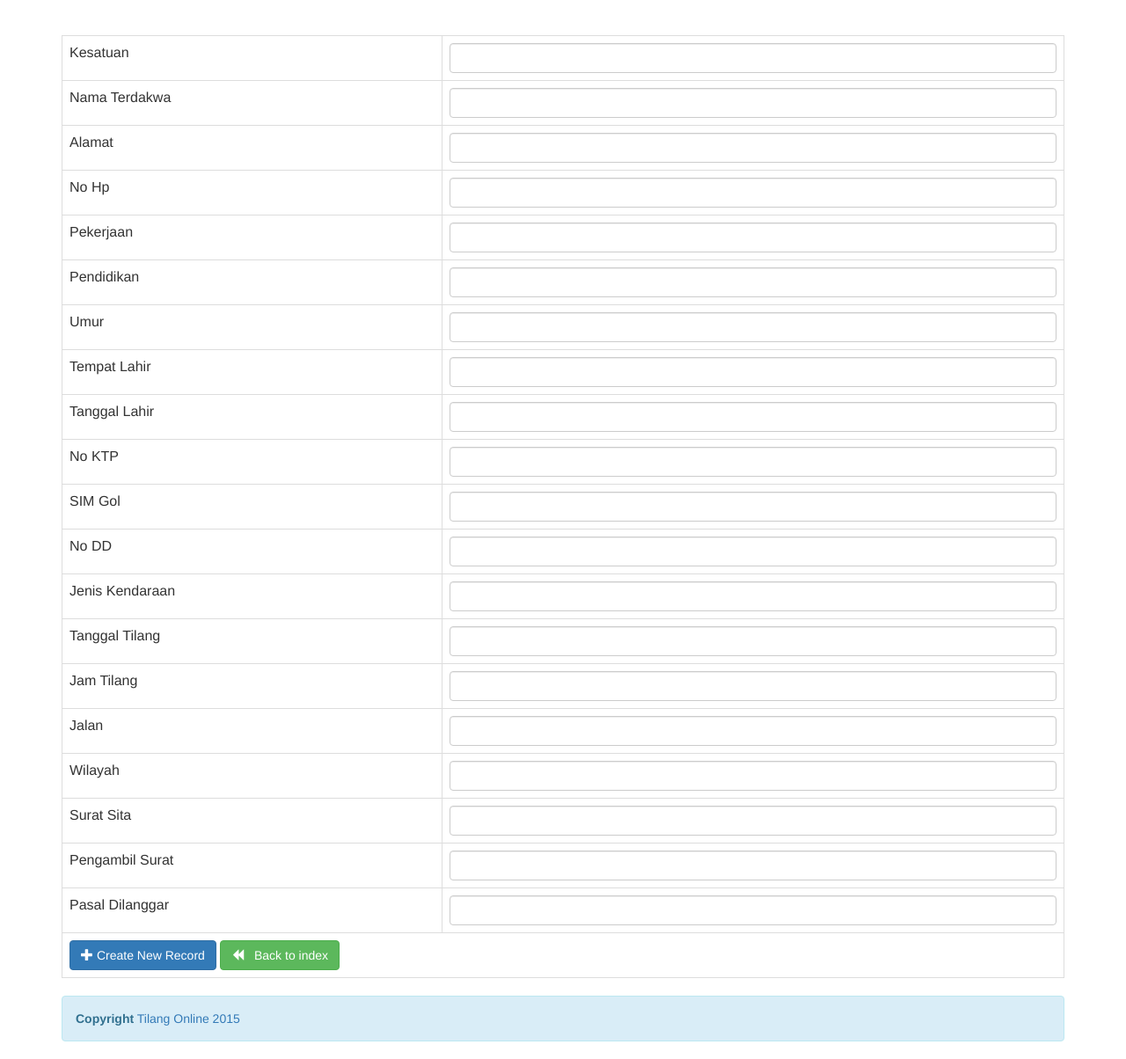
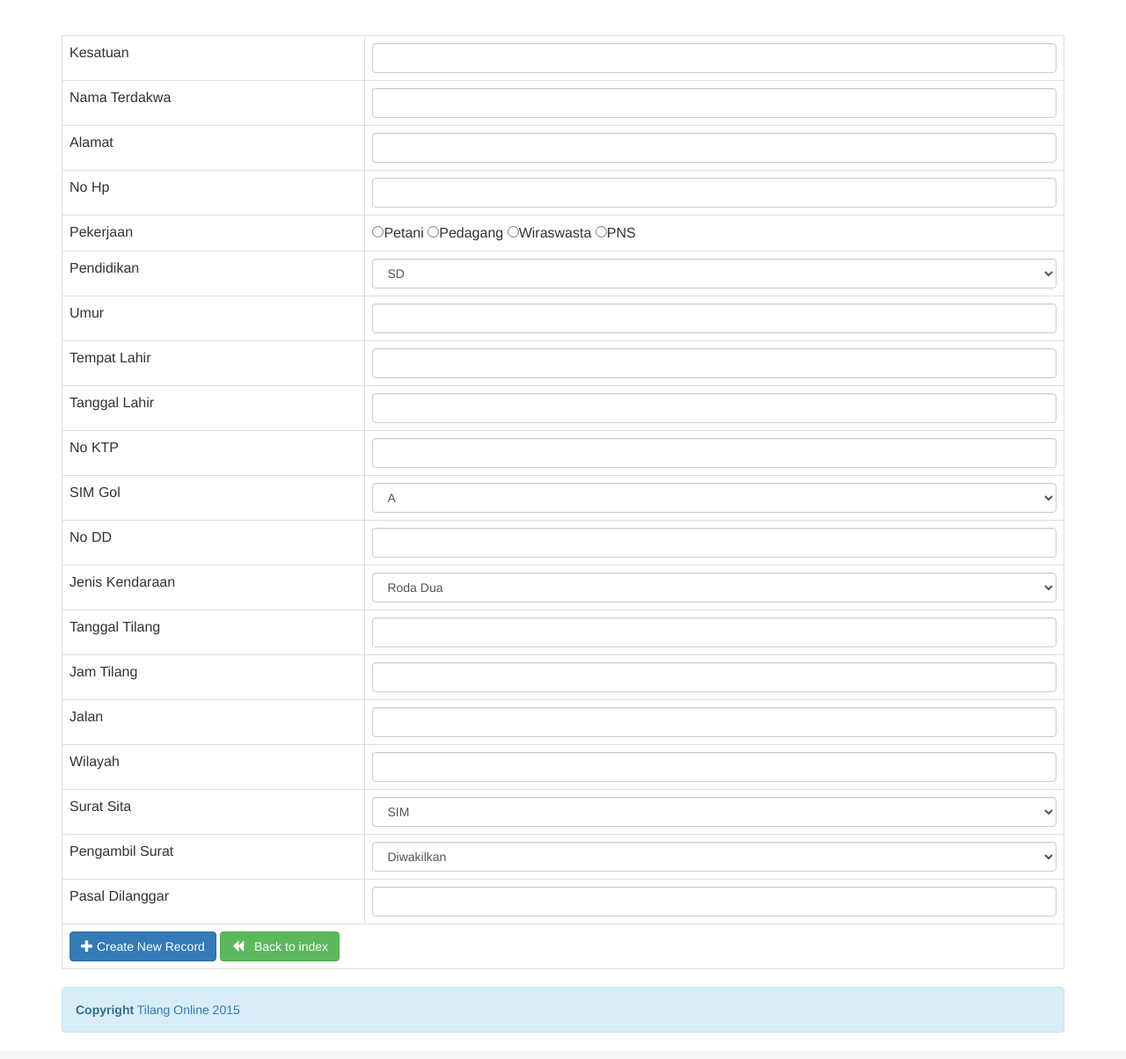
Before and after one commit to diansastro/project-otwhackaton, a PHP site: page /add-data.php in a window 1280 px wide. Shown: the part 51-1255 px from the top of the page at 88% size. After the commit the page ends 1225 px from the top, so only its background shows below. Run offline with PHP 8.4, Linux system fonts and the light colour scheme.

Commit message:
adding files

```diff
--- a/add-data.php
+++ b/add-data.php
@@ -84,7 +84,7 @@
 <div class="clearfix"></div><br />
 <div class="container">
 	 <form method='post'>
-    <table class='table table-bordered'>
+    <table class='table table-bordered table-responsive'>
 
         <tr>
             <td>Kesatuan</td>
@@ -104,11 +104,24 @@
         </tr>
 				<tr>
             <td>Pekerjaan</td>
-            <td><input type='text' name='pekerjaan' class='form-control' required></td>
+            <td><input type='radio' value="Petani" name='pekerjaan' id="pekerjaan"/>Petani
+								<input type='radio' value="Pedagang" name='pekerjaan' id="pekerjaan"/>Pedagang
+								<input type='radio' value="Wiraswasta" name='pekerjaan' id="pekerjaan" />Wiraswasta
+								<input type='radio' value="PNS" name='pekerjaan' id="pekerjaan" />PNS
+						</td>
         </tr>
 				<tr>
             <td>Pendidikan</td>
-            <td><input type='text' name='pendidikan' class='form-control' required></td>
+            <td><select class="form-control" name="pendidikan">
+										<option>SD</option>
+										<option>SMP</option>
+										<option>SMA</option>
+										<option>D3</option>
+										<option>S1</option>
+										<option>S2</option>
+										<option>S3</option>
+								</select>
+ 						</td>
         </tr>
 				<tr>
             <td>Umur</td>
@@ -129,7 +142,14 @@
 	      </tr>
 				<tr>
 						<td>SIM Gol</td>
-						<td><input type='text' name='sim_gol' class='form-control' required></td>
+						<td><select class="form-control" name="sim_gol">
+										<option>A</option>
+										<option>A Khusus</option>
+										<option>B1</option>
+										<option>B2</option>
+										<option>C</option>
+								</select>
+						</td>
 				</tr>
 				<tr>
 						<td>No DD</td>
@@ -137,7 +157,14 @@
 				</tr>
 				<tr>
 						<td>Jenis Kendaraan</td>
-						<td><input type='text' name='jns_kendaraan' class='form-control' required></td>
+						<td><select class="form-control" name="jns_kendaraan">
+										<option>Roda Dua</option>
+										<option>Roda Empat</option>
+										<option>Roda Enam</option>
+										<option>#</option>
+										<option>#</option>
+								</select>
+						</td>
 				</tr>
 				<tr>
 						<td>Tanggal Tilang</td>
@@ -157,11 +184,21 @@
 				</tr>
 				<tr>
 						<td>Surat Sita</td>
-						<td><input type='text' name='surat_sita' class='form-control' required></td>
+						<td><select class="form-control" name="surat_sita">
+										<option>SIM</option>
+										<option>STNK</option>
+										<option>KTP</option>
+										<option>Lain-Lain</option>
+								</select>
+						</td>
 				</tr>
 				<tr>
 						<td>Pengambil Surat</td>
-						<td><input type='text' name='ambil_sitaan' class='form-control' required></td>
+						<td><select class="form-control" name="ambil_sitaan">
+										<option>Diwakilkan</option>
+										<option>Sendiri</option>
+								</select>
+						</td>
 				</tr>
 				<tr>
 						<td>Pasal Dilanggar</td>
--- a/class.crud.php
+++ b/class.crud.php
@@ -67,7 +67,7 @@
 																														alamat=:almt, no_hp=:nhp, pekerjaan=:pkrj,
 																														pendidikan=:pddkn, umur=:umur, t_lahir=:tlhr,
 																														tgl_lahir=:tglhr, no_ktp=:nktp, sim_gol=:simgol,
-																														no_dd=:no_dd, jns_kendaraan=:jnskendara, tgl_tilang=:tgltilang,
+																														no_dd=:nodd, jns_kendaraan=:jnskendara, tgl_tilang=:tgltilang,
 																														jam_tilang=:jmtlg, jalan=:jln, wilayah=:wil, surat_sita=:ssita,
 																														ambil_sitaan=:ambsita, pasal_dilanggar=:psllanggar WHERE id=:id");
 						$stmt->bindparam(":kes",$kes);
@@ -102,7 +102,8 @@
 						}
 			}
 
-			public function delete($id){
+			public function delete($id)
+				{
 					$stmt = $this->db->prepare("DELETE FROM datatilang WHERE id=:id");
 					$stmt->bindparam(":id",$id);
 					$stmt->execute();
@@ -121,32 +122,32 @@
 						{
 							?>
                 <tr>
-                <td><?php print($row['id']); ?></td>
-                <td><?php print($row['kesatuan']); ?></td>
-                <td><?php print($row['nama_dakwa']); ?></td>
-                <td><?php print($row['alamat']); ?></td>
-                <td><?php print($row['no_hp']); ?></td>
-								<td><?php print($row['pekerjaan']); ?></td>
-								<td><?php print($row['pendidikan']); ?></td>
-								<td><?php print($row['umur']); ?></td>
-								<td><?php print($row['t_lahir']); ?></td>
-								<td><?php print($row['tgl_lahir']); ?></td>
-								<td><?php print($row['no_ktp']); ?></td>
-								<td><?php print($row['sim_gol']); ?></td>
-								<td><?php print($row['no_dd']); ?></td>
-								<td><?php print($row['jns_kendaraan']); ?></td>
-								<td><?php print($row['tgl_tilang']); ?></td>
-								<td><?php print($row['jam_tilang']); ?></td>
-								<td><?php print($row['jalan']); ?></td>
-								<td><?php print($row['wilayah']); ?></td>
-								<td><?php print($row['surat_sita']); ?></td>
-								<td><?php print($row['ambil_sitaan']); ?></td>
-								<td><?php print($row['pasal_dilanggar']); ?></td>
+                <td  class="active"> <?php print($row['id']); ?></td>
+                <td  class="success"><?php print($row['kesatuan']); ?></td>
+                <td  class="warning"><?php print($row['nama_dakwa']); ?></td>
+                <td  class="danger"> <?php print($row['alamat']); ?></td>
+                <td  class="info">	 <?php print($row['no_hp']); ?></td>
+								<td  class="active"> <?php print($row['pekerjaan']); ?></td>
+								<td  class="success"><?php print($row['pendidikan']); ?></td>
+								<td  class="warning"><?php print($row['umur']); ?></td>
+								<td	 class="danger"> <?php print($row['t_lahir']); ?></td>
+								<td	 class="info">	 <?php print($row['tgl_lahir']); ?></td>
+								<td  class="active"> <?php print($row['no_ktp']); ?></td>
+								<td	 class="success"><?php print($row['sim_gol']); ?></td>
+								<td	 class="warning"><?php print($row['no_dd']); ?></td>
+								<td	 class="danger"> <?php print($row['jns_kendaraan']); ?></td>
+								<td	 class="info">	 <?php print($row['tgl_tilang']); ?></td>
+								<td	 class="active"> <?php print($row['jam_tilang']); ?></td>
+								<td  class="success"><?php print($row['jalan']); ?></td>
+								<td	 class="warning"><?php print($row['wilayah']); ?></td>
+								<td	 class="danger"> <?php print($row['surat_sita']); ?></td>
+								<td	 class="info"> 	 <?php print($row['ambil_sitaan']); ?></td>
+								<td	 class="active"> <?php print($row['pasal_dilanggar']); ?></td>
                 <td align="center">
-                	<a href="edit-data.php?edit_id=<?php print($row['id']); ?>"><i class="glyphicon glyphicon-edit">Edit</i></a>
+                	<a href="edit-data.php?edit_id=<?php print($row['id']); ?>"><i class="btn btn-info">Edit</i></a>
                 </td>
                 <td align="center">
-                	<a href="delete.php?delete_id=<?php print($row['id']); ?>"><i class="glyphicon glyphicon-remove-circle">Hapus</i></a>
+                	<a href="delete.php?delete_id=<?php print($row['id']); ?>"><i class="btn btn-danger">Hapus</i></a>
                 </td>
             		</tr>
           			<?php
--- a/header.php
+++ b/header.php
@@ -12,7 +12,6 @@
                 <script src="https://oss.maxcdn.com/libs/respond.js/1.3.0/respond.min.js"></script>
               <![endif]-->
       <!-- jQuery (necessary for Bootstrap's JavaScript plugins) -->
-      <script src="https://code.jquery.com/jquery.js"></script>
       <!-- Include all compiled plugins (below), or include individual files as needed -->
       </head>
       <body>
```
Also changed, not shown: delete.php (+6 -14 lines), edit-data.php (+12 -13 lines), index.php (+18 -16 lines), 3 other files. Lines whose indentation alone changed are shown as unchanged.
